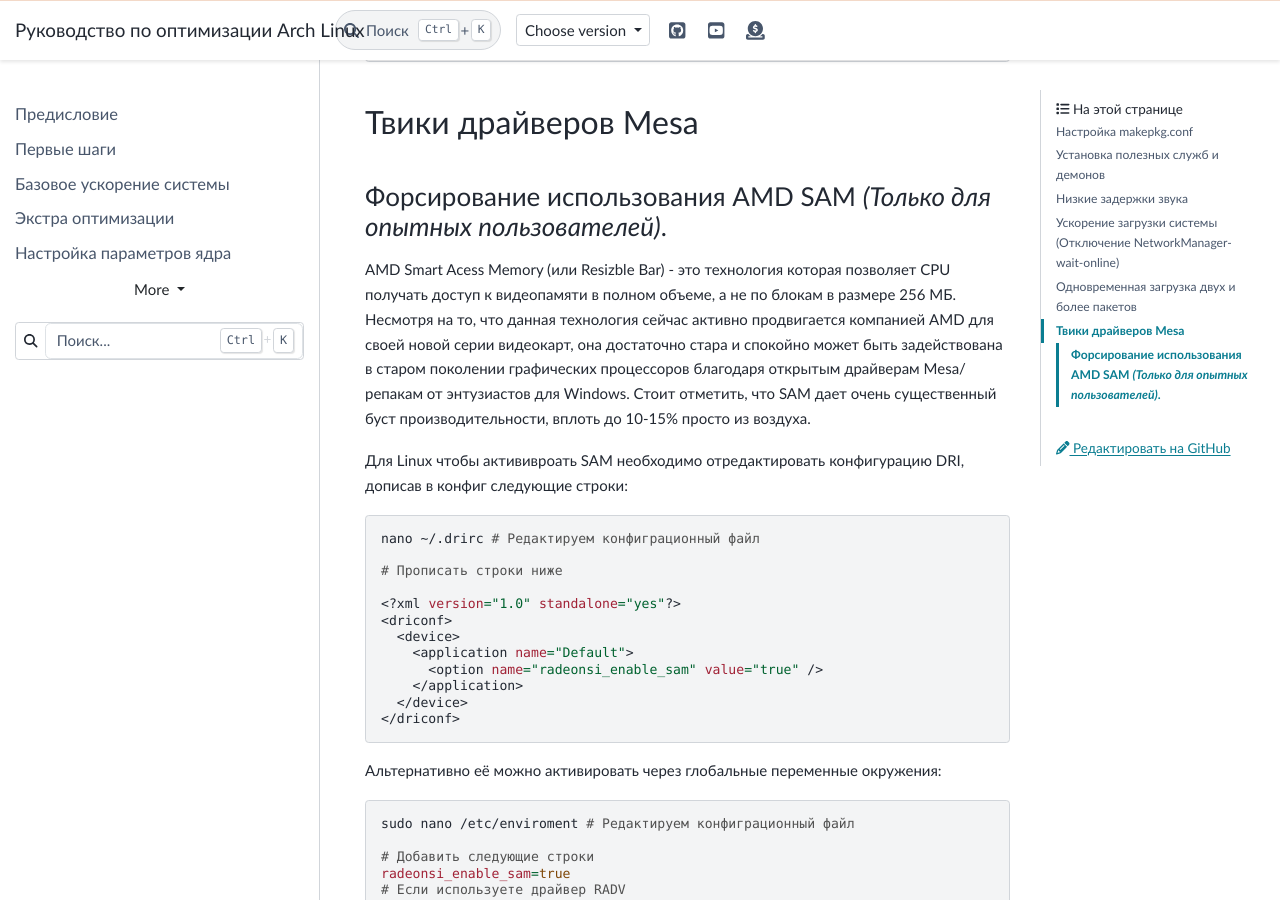
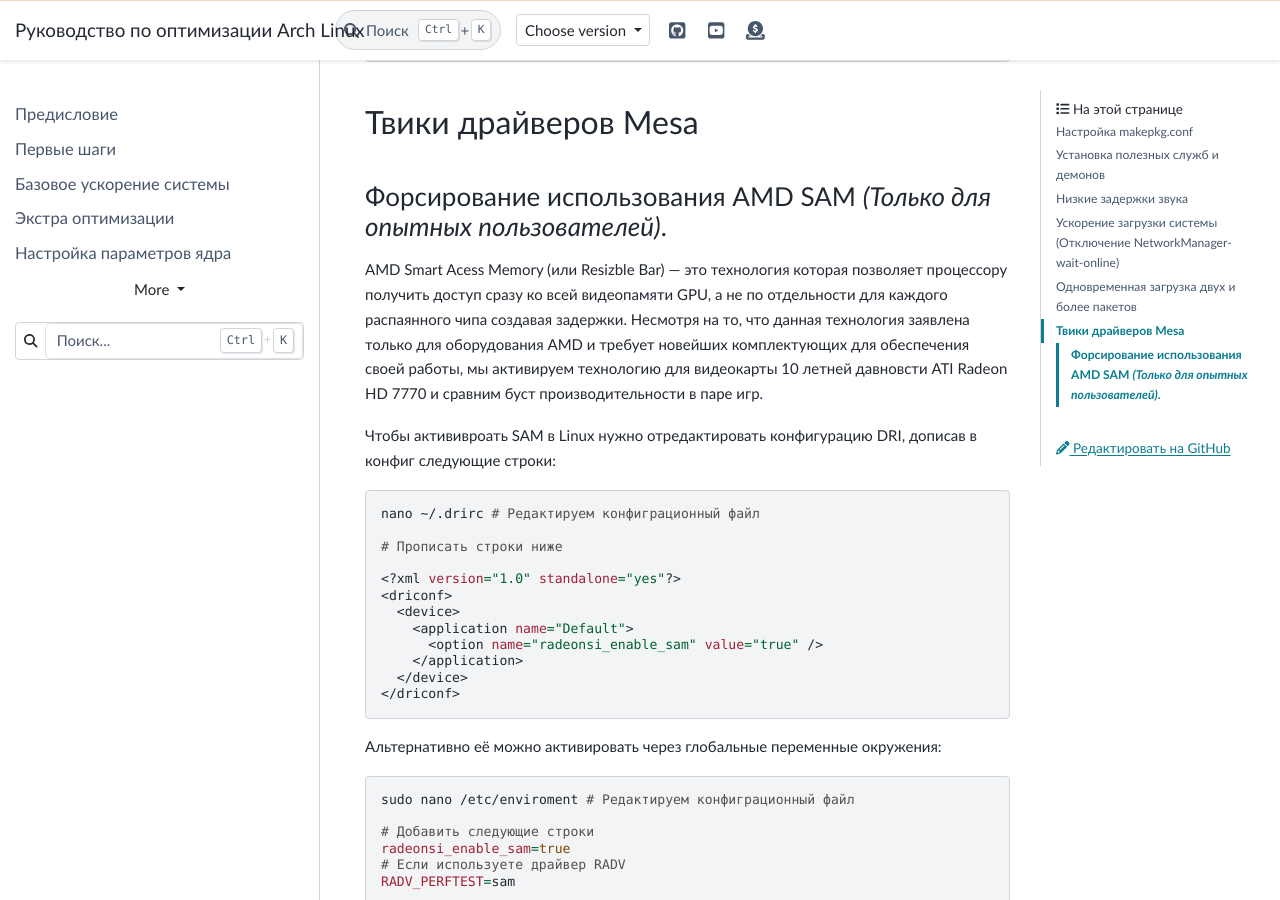
Before and after one commit to ventureoo/ARU, a Sphinx documentation site: the page built from docs/source/generic-system-acceleration.rst, in a window 1280 px wide and 900 px high, scrolled down 8749 px. Built offline with Sphinx 7.4.7 and the PyData theme 0.15.4, drawn with Linux system fonts in a browser that asks for light colours.

Commit message:
generic-system-acceleration: Some clarifications about AMD SAM
Co-authored-by: Almarus <gerallitluis2@gmail.com>

```diff
--- a/docs/source/generic-system-acceleration.rst
+++ b/docs/source/generic-system-acceleration.rst
@@ -373,12 +373,12 @@
 Форсирование использования AMD SAM *(Только для опытных пользователей)*.
 --------------------------------------------------------------------------
 
-AMD Smart Acess Memory (или Resizble Bar) - это технология которая позволяет CPU получать доступ к видеопамяти в полном объеме, а не по блокам в размере 256 МБ.
-Несмотря на то, что данная технология сейчас активно продвигается компанией AMD для своей новой серии видеокарт, она достаточно стара и спокойно
-может быть задействована в старом поколении графических процессоров благодаря открытым драйверам Mesa/репакам от энтузиастов для Windows.
-Стоит отметить, что SAM дает очень существенный буст производительности, вплоть до 10-15% просто из воздуха.
+AMD Smart Acess Memory (или Resizble Bar) — это технология которая позволяет процессору получить доступ сразу ко всей видеопамяти GPU,
+а не по отдельности для каждого распаянного чипа создавая задержки. Несмотря на то,
+что данная технология заявлена только для оборудования AMD и требует новейших комплектующих для обеспечения своей работы,
+мы активируем технологию для видеокарты 10 летней давновсти ATI Radeon HD 7770 и сравним буст производительности в паре игр.
 
-Для Linux чтобы актививроать SAM необходимо отредактировать конфигурацию DRI, дописав в конфиг следующие строки::
+Чтобы актививроать SAM в Linux нужно отредактировать конфигурацию DRI, дописав в конфиг следующие строки::
 
   nano ~/.drirc # Редактируем конфиграционный файл
 
```
